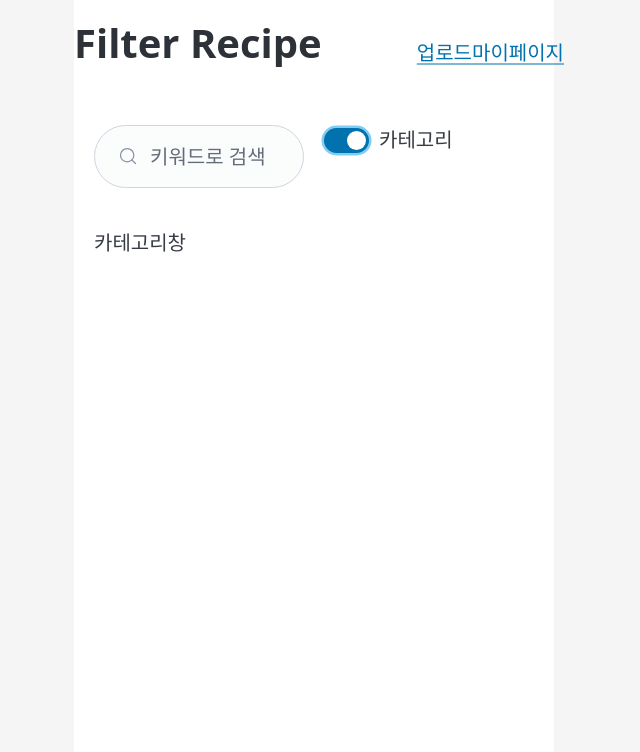
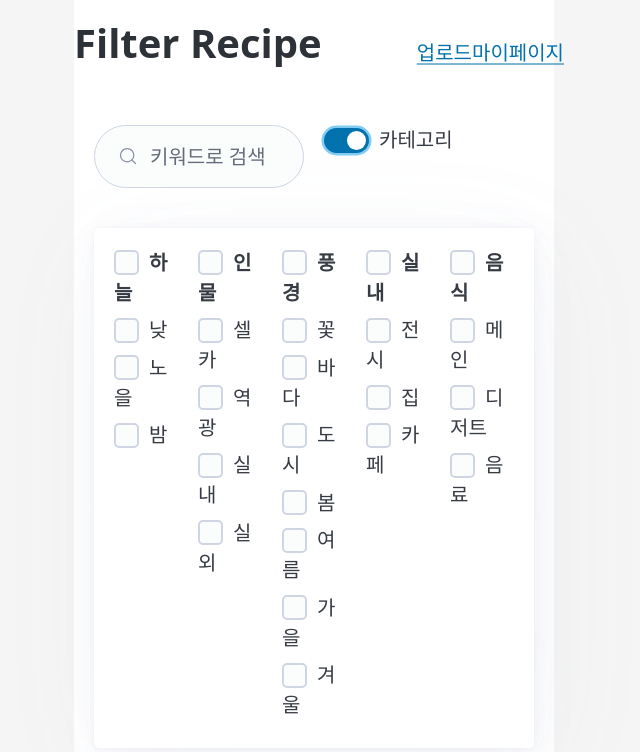
Before and after one commit to seondal/FilterRecipe, a Next.js app: page / in a window 1280 px wide. Both pictures are taken after a click on the label "카테고리". Shown: the top 752 px of the page, without its empty margins (326-966 px from the left). Built offline with nearby package versions, Linux system fonts and the light colour scheme.

Commit message:
✨ feat :  카테고리 고르기

```diff
--- /dev/null
+++ b/src/app/(main)/Category.tsx
@@ -0,0 +1,22 @@
+import { CATEGORY } from "@/constants";
+
+export default function Category() {
+  return (
+    <article className="grid">
+      {CATEGORY.map((main, idx) => (
+        <div key={idx}>
+          <label>
+            <input type="checkbox" name="main" />
+            <strong>{main.text}</strong>
+          </label>
+          {main.sub.map((sub, idx) => (
+            <label key={idx}>
+              <input type="checkbox" name="sub" />
+              {sub}
+            </label>
+          ))}
+        </div>
+      ))}
+    </article>
+  );
+}
--- a/src/app/(main)/page.tsx
+++ b/src/app/(main)/page.tsx
@@ -1,6 +1,7 @@
 "use client";
 
 import { useState } from "react";
+import Category from "./Category";
 
 export default function Page() {
   const [searchActive, setSearchActive] = useState(false);
@@ -31,7 +32,7 @@ export default function Page() {
         </label>
       </fieldset>
       {searchActive && <div className="bg-black">검색창</div>}
-      {categoryActive && <div>카테고리창</div>}
+      {categoryActive && <Category />}
     </>
   );
 }
```
